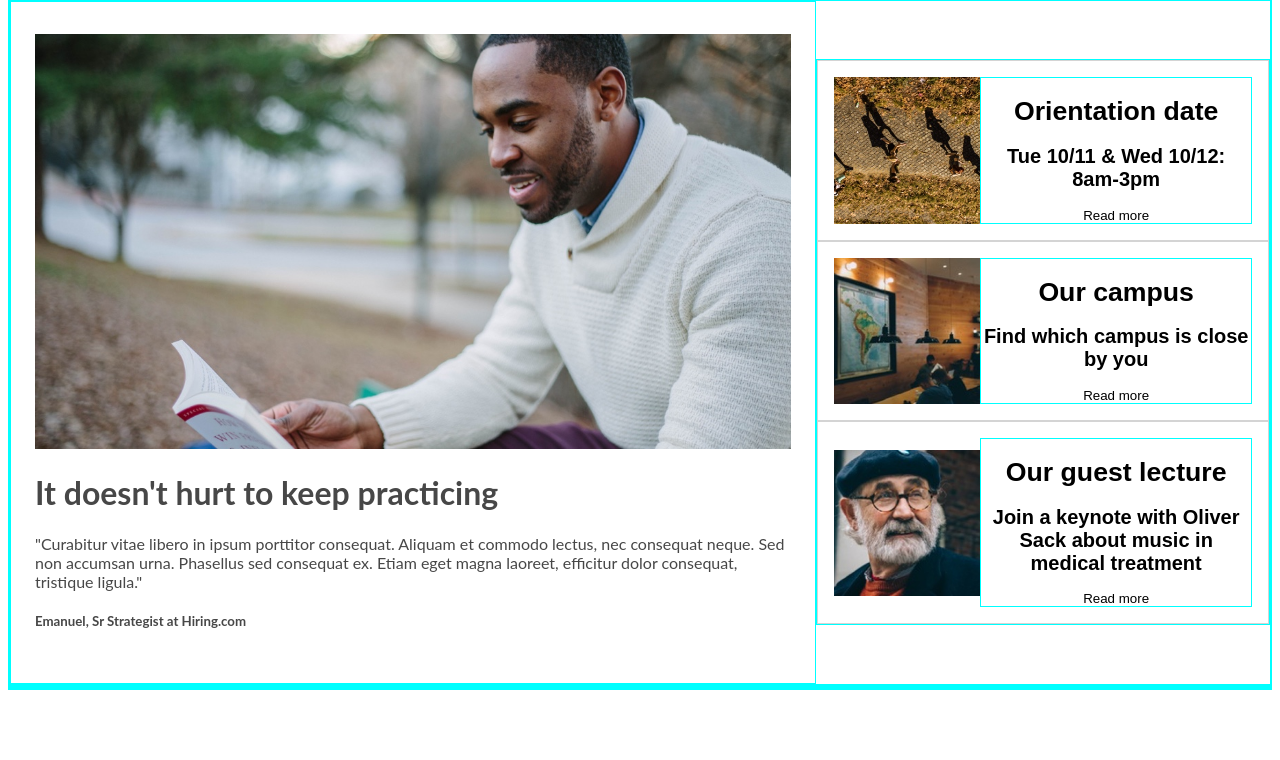
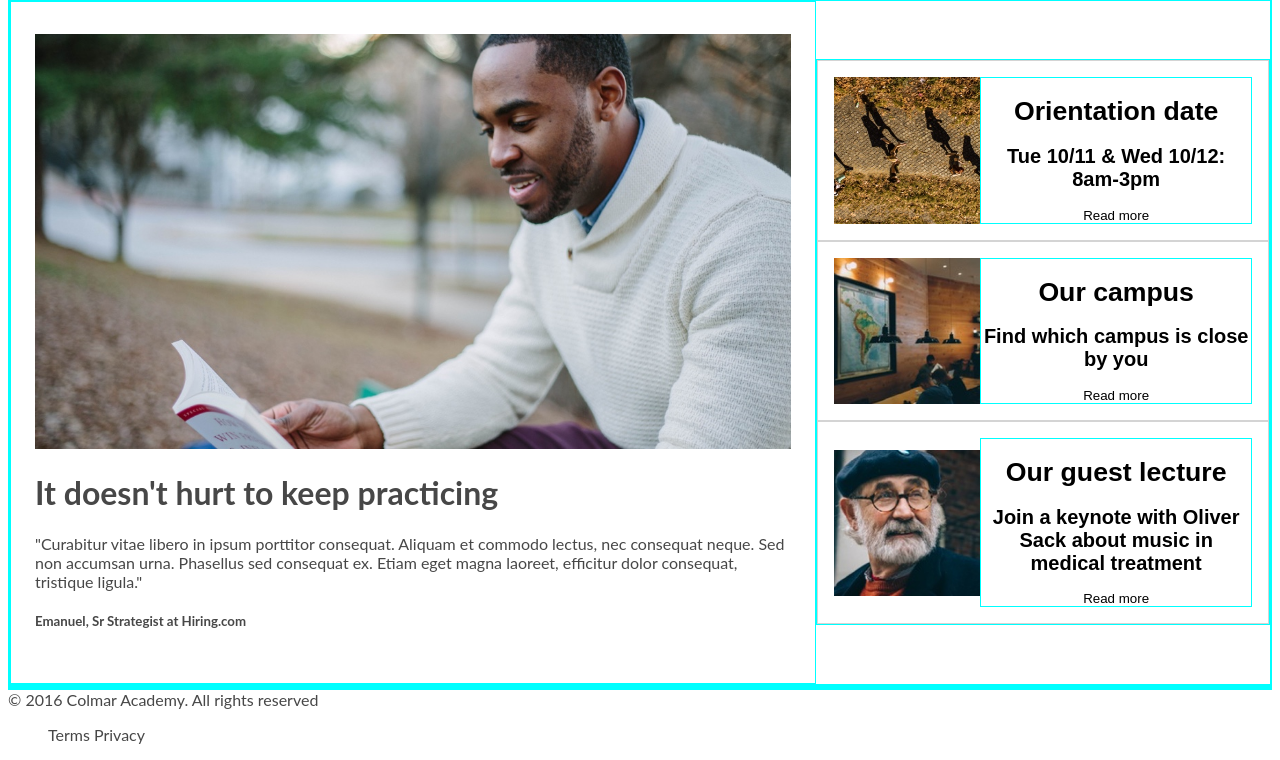
Before and after one commit to proshanto-c/Colmar-Academy, a plain HTML site: page index.html in a window 1280 px wide. Shown: the part 703-1463 px from the top of the page. Before the commit the page ends 1401 px from the top, so only its background shows below. Drawn offline with Linux system fonts and the light colour scheme.

Commit message:
added footer, fixed articles alignment

```diff
--- a/index.html
+++ b/index.html
@@ -85,6 +85,13 @@
 
             </div>
         </div>
+        <footer>
+            <p>&copy; 2016 Colmar Academy. All rights reserved</p>
+            <nav><ul>
+                <li>Terms</li>
+                <li>Privacy</li>
+            </ul></nav>
+        </footer>
     </body>
 
 </html>
```
